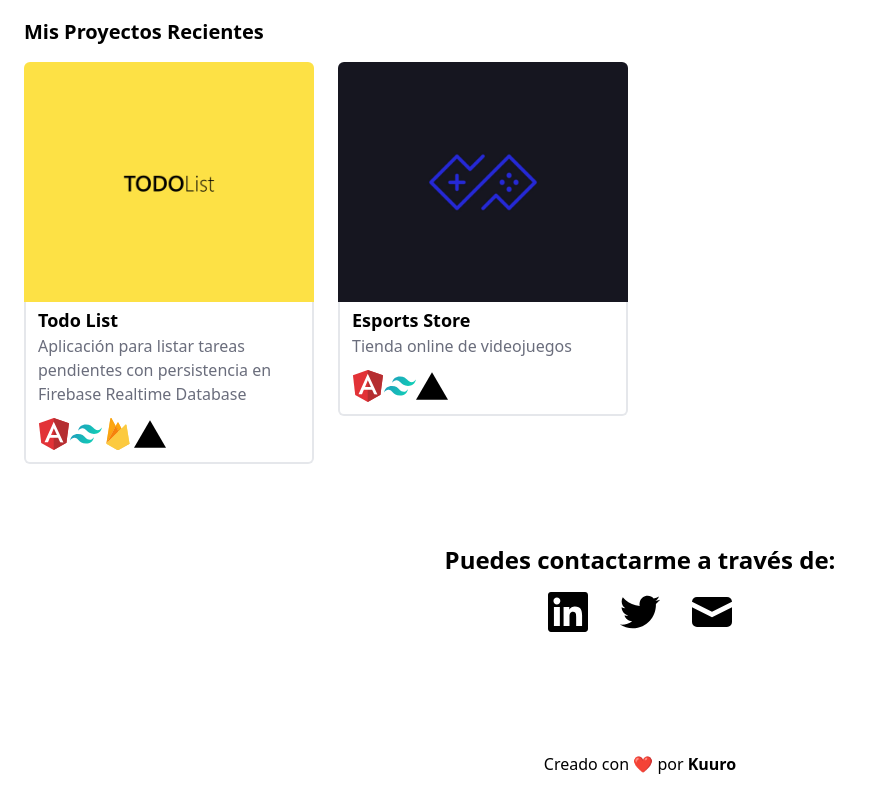
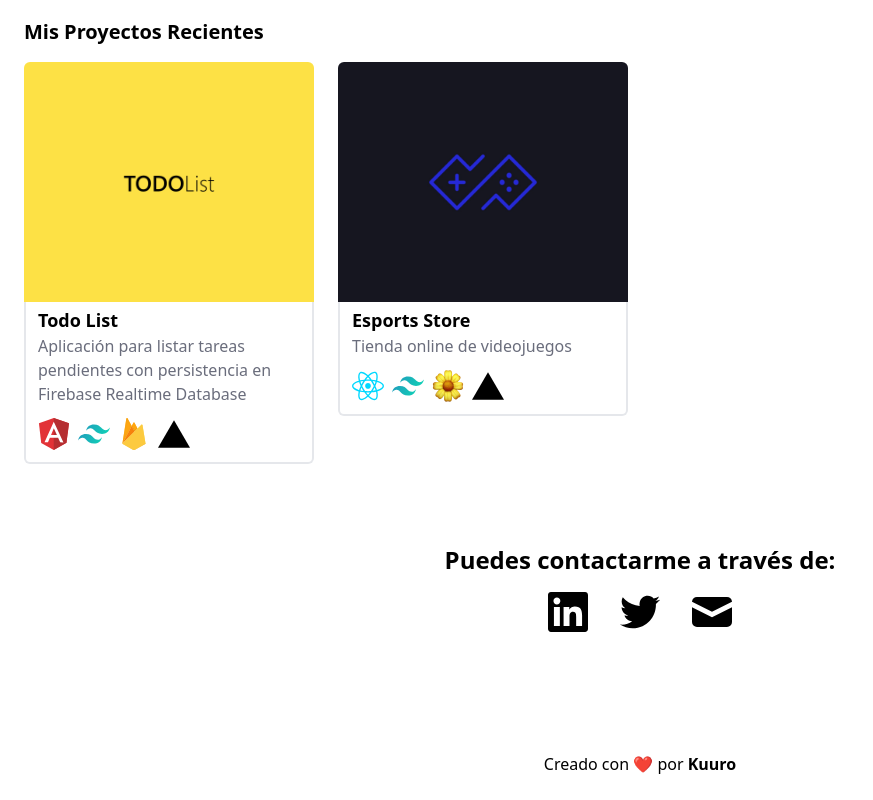
Before and after one commit to jmhs11/kuuro.dev, a React (Vite) app: page / in a window 1280 px wide. Shown: the part 1178-1978 px from the top of the page, without its empty margins (0-873 px from the left). Built offline with nearby package versions, Linux system fonts and the light colour scheme.

Commit message:
Change project datails

```diff
--- a/src/components/GridProject.jsx
+++ b/src/components/GridProject.jsx
@@ -19,7 +19,7 @@ const GridProject = ({ project }) => {
 					</div>
 					<div
 						id='technologies'
-						className='mt-3 flex flex-wrap justify-self-end'
+						className='mt-3 flex flex-wrap gap-2 justify-self-end'
 					>
 						{technologies.map(technology => (
 							<GridProjectTech
--- a/src/components/GridProjectTech.jsx
+++ b/src/components/GridProjectTech.jsx
@@ -1,7 +1,7 @@
-const GridProjectTech = ({ name, icon, className }) => {
+const GridProjectTech = ({ name, icon, className, isPNG }) => {
 	return (
 		<img
-			src={`/icons/${icon}.svg`}
+			src={`/icons/${icon}.${isPNG ? 'png' : 'svg'}`}
 			alt={name}
 			className={`h-8 w-8 ${className}`}
 		/>
--- a/src/data/projects.json
+++ b/src/data/projects.json
@@ -31,12 +31,17 @@
 		"url": "https://esports-store.kuuro.dev",
 		"technologies": [
 			{
-				"name": "Angular",
-				"icon": "angular-icon"
+				"name": "React",
+				"icon": "react-icon"
 			},
 			{
 				"name": "TailwindCSS",
 				"icon": "tailwindcss-icon"
+			},
+			{
+				"name": "DaisyUI",
+				"icon": "daisyui-icon",
+				"isPNG": true
 			},
 			{
 				"name": "Vercel",
```
Also changed, not shown: public/icons/daisyui-icon.png (added).
